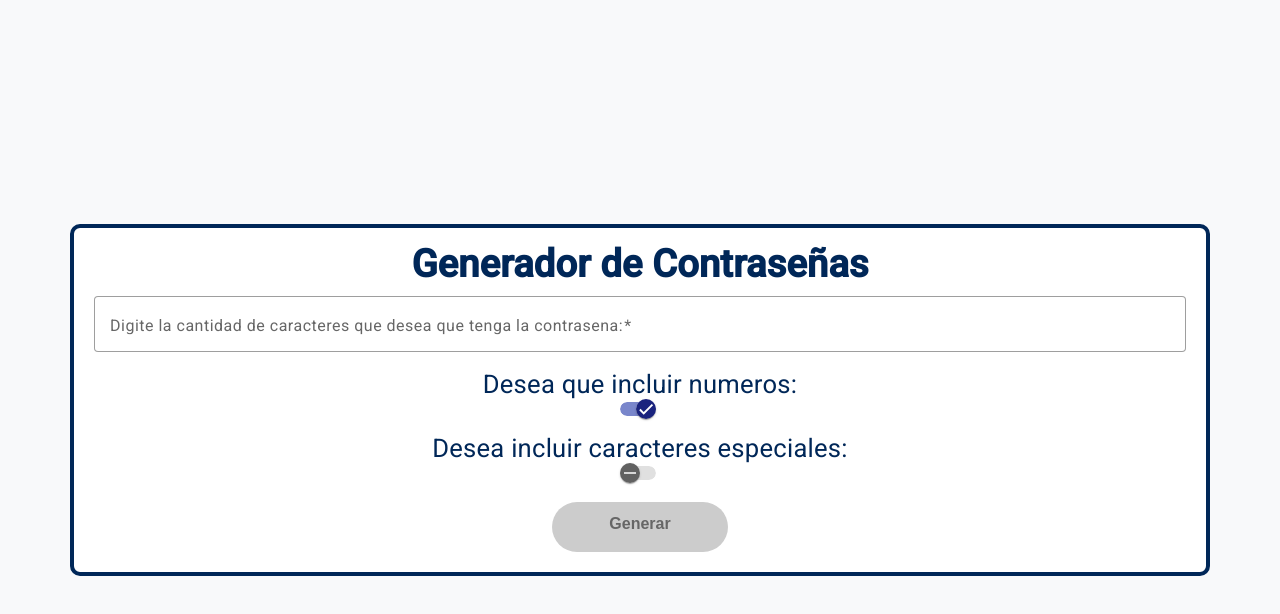
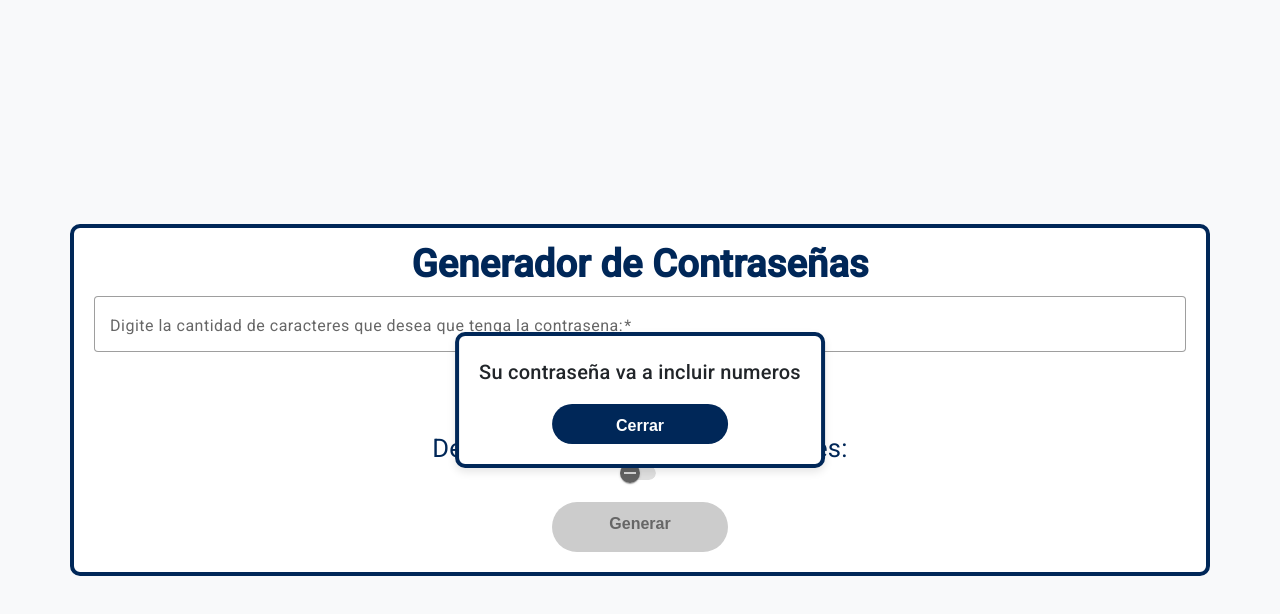
Before and after one commit to Edwingtr28/GenerarContrasenas, an Angular app: page / in a window 1280 px wide. Both pictures are taken after a click on the switch 638 px from the left and 409 px from the top of the page. Shown: the top 614 px of the page. Built offline with nearby package versions, Linux system fonts and the light colour scheme.

Commit message:
modified:   src/app/app.component.html 	modified:   src/app/app.component.ts

```diff
--- a/src/app/app.component.html
+++ b/src/app/app.component.html
@@ -13,12 +13,12 @@
     <div class="container-text">
     <label class="adjustable-text">Desea que incluir numeros:</label>
     <br>
-    <mat-slide-toggle color="primary" formControlName="numbers"></mat-slide-toggle>
+    <mat-slide-toggle (click)="MessageToogle()" color="primary" formControlName="numbers"></mat-slide-toggle>
     <br>
     <br>
     <label class="adjustable-text">Desea incluir caracteres especiales:</label>
     <br>
-    <mat-slide-toggle color="primary" formControlName="charspecials"></mat-slide-toggle>
+    <mat-slide-toggle (click)="MessageToogleSpecial()" color="primary" formControlName="charspecials"></mat-slide-toggle>
     <br>
     <br>
   </div>
@@ -45,3 +45,16 @@
     </div>
   </div>
 </ng-container>
+
+<!-- Contenido del modal -->
+<ng-container *ngIf="mostrarModalMessage">
+  <div class="modal-container">
+    <div class="container-text">
+      <h2> {{Message}}
+      </h2>
+      </div>
+    <div>
+      <button class="button-classModal" (click)="closeModaltoogle()">Cerrar</button>
+    </div>
+  </div>
+</ng-container>
--- a/src/app/app.component.ts
+++ b/src/app/app.component.ts
@@ -28,13 +28,14 @@ export class AppComponent implements OnInit {
   }
 
   //variables de los toogles
+
   toogleNumbers = false;
   toogleSpecials = false;
 
 
 
   ngOnInit(): void {
-
+    this.toogleSpecials = false;
   }
 
   Contrasena: string = "";
@@ -59,6 +60,7 @@ export class AppComponent implements OnInit {
     else
     {
       this.toogleSpecials = true;
+
     }
     //llamado del servicio que llama a la API
     this.Services.getPass(lengthPassword,this.toogleNumbers, this.toogleSpecials ).subscribe(
@@ -69,6 +71,7 @@ export class AppComponent implements OnInit {
           // busca random_password en el json
           let randomPassword = result['random_password'];
           this.Contrasena = randomPassword;
+          this.Message = "Su contraseña es:";
           this.openModal();
 
         } else {
@@ -82,12 +85,52 @@ export class AppComponent implements OnInit {
   }
 
   Message: string = "";
+  mostrarModalMessage: boolean = false;
   openModal(): void {
     this.mostrarModal = true;
-    this.Message = "Su contraseña es:"
   }
 
   closeModal(): void {
     this.mostrarModal = false;
+    this.Message = "";
+    this.toogleNumbers = false;
+    this.toogleSpecials = false;
+    this.formContrasena.value.cant = "";
+  }
+
+  Statenumber:boolean = true;
+  MessageToogle(){
+    console.log("change");
+    if (this.Statenumber == false) {
+      this.Message = "Su contraseña NO va a incluir numeros";
+      this.mostrarModalMessage = true;
+      this.Statenumber = true;
+    }
+    else
+    {
+      this.Message = "Su contraseña va a incluir numeros";
+      this.mostrarModalMessage = true;
+      this.Statenumber = false;
+    }
+  }
+
+  StateSpecial:boolean = true;
+  MessageToogleSpecial(){
+    if (this.StateSpecial == false) {
+      this.Message = "Su contraseña NO va a incluir caracteres especiales";
+      this.mostrarModalMessage = true;
+      this.StateSpecial = true;
+    }
+    else
+    {
+      this.Message = "Su contraseña va a incluir caracteres especiales";
+      this.mostrarModalMessage = true;
+      this.StateSpecial = false;
+    }
+  }
+
+  closeModaltoogle(): void {
+    this.mostrarModalMessage = false;
+    this.Message = "";
   }
 }
```
